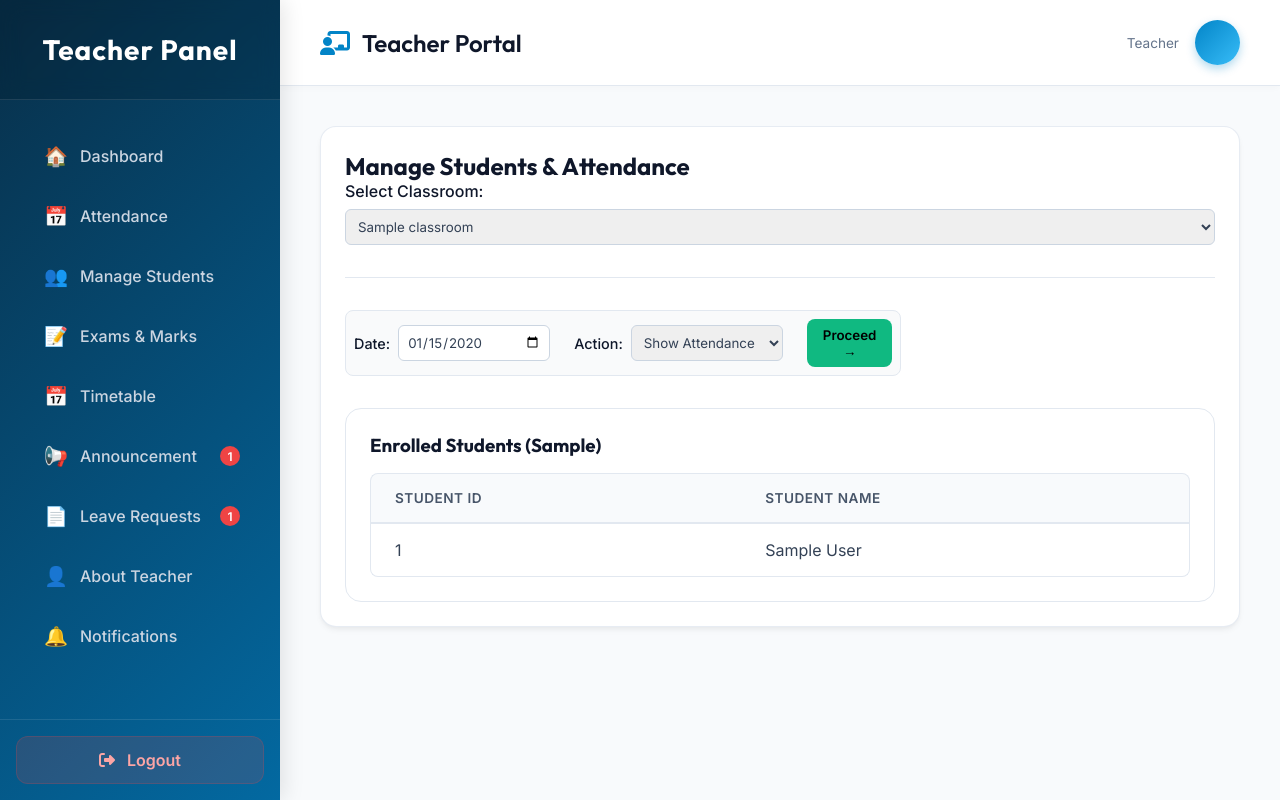
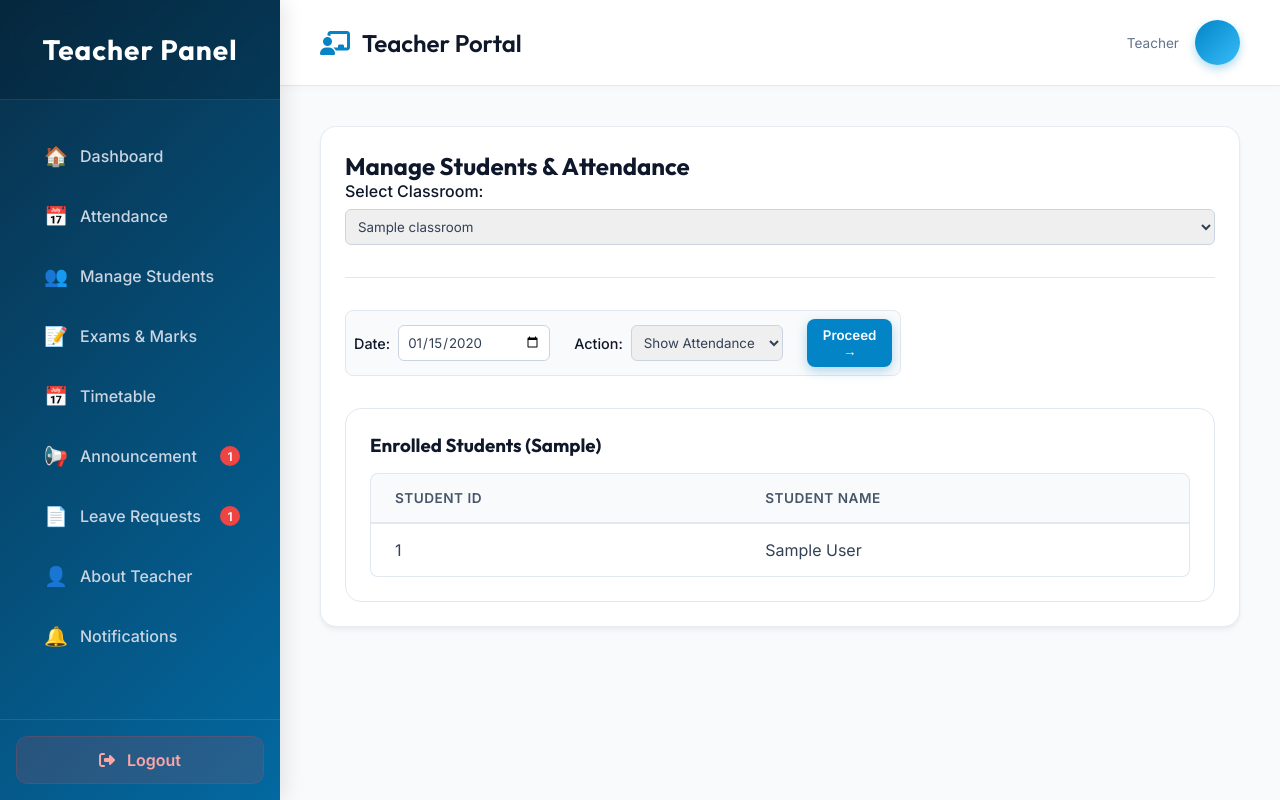
Before and after one commit to hvp5825-afk/school_management_system, a Django app: template authentication/templates/authentication/teacher_attendance.html in a window 1280 px wide. Run offline with Django 5.2, Linux system fonts and the light colour scheme; the template is opened without the code that fills it: most values are stand-ins (such as "Sample title", 1, 10 or a date in 2020).

Commit message:
Updated attendance button color to Ocean Cerulean

```diff
--- a/authentication/templates/authentication/teacher_attendance.html
+++ b/authentication/templates/authentication/teacher_attendance.html
@@ -40,7 +40,7 @@
                             <option value="edit">Edit Attendance</option>
                         </select>
 
-                        <button type="submit" class="btn" style="background: #10b981; padding: 0.5rem 1rem; margin-left: 1rem;">Proceed &rarr;</button>
+                        <button type="submit" class="btn btn-primary" style="padding: 0.5rem 1rem; margin-left: 1rem;">Proceed &rarr;</button>
                     </form>
                 </div>
 
```
